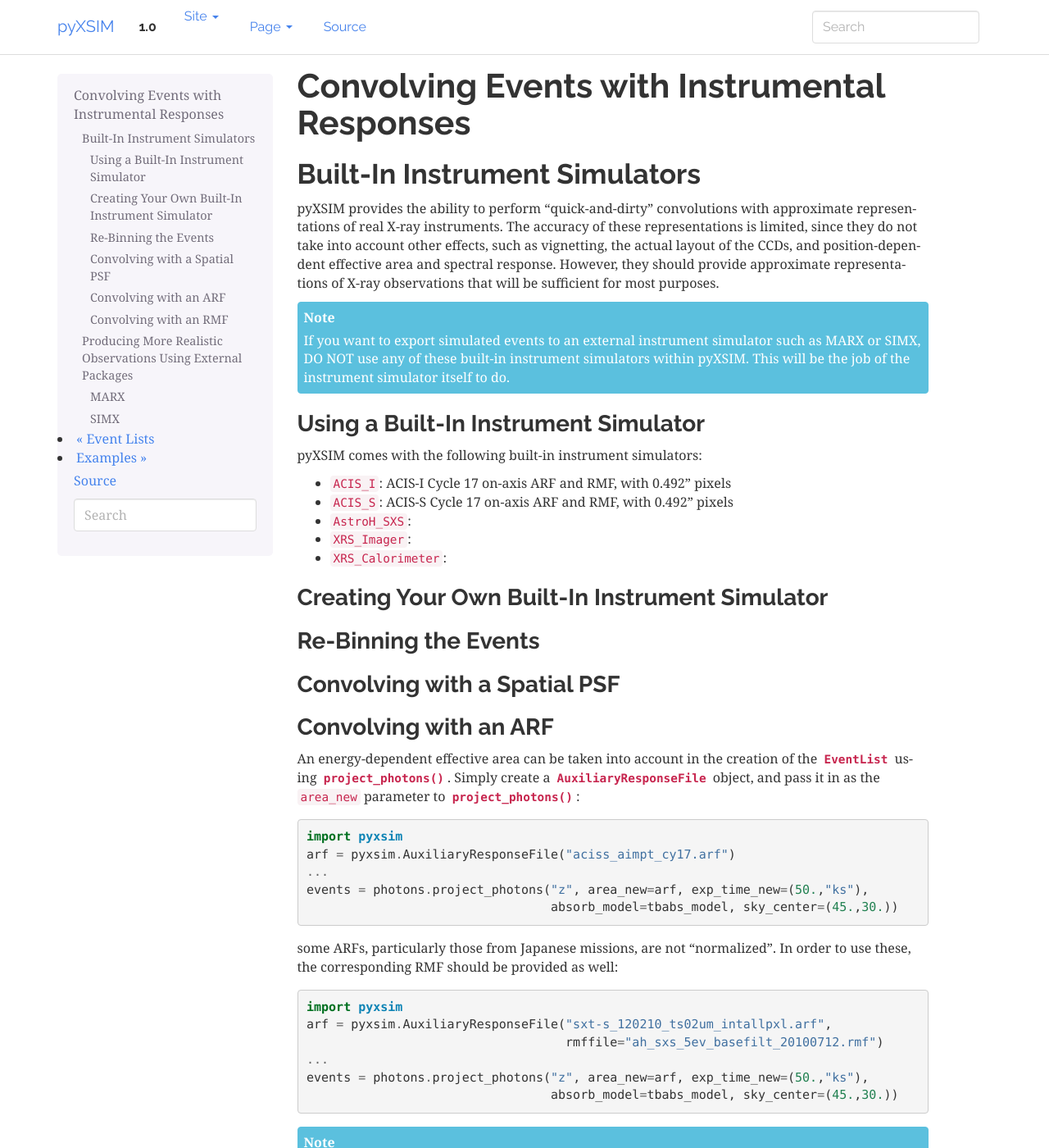
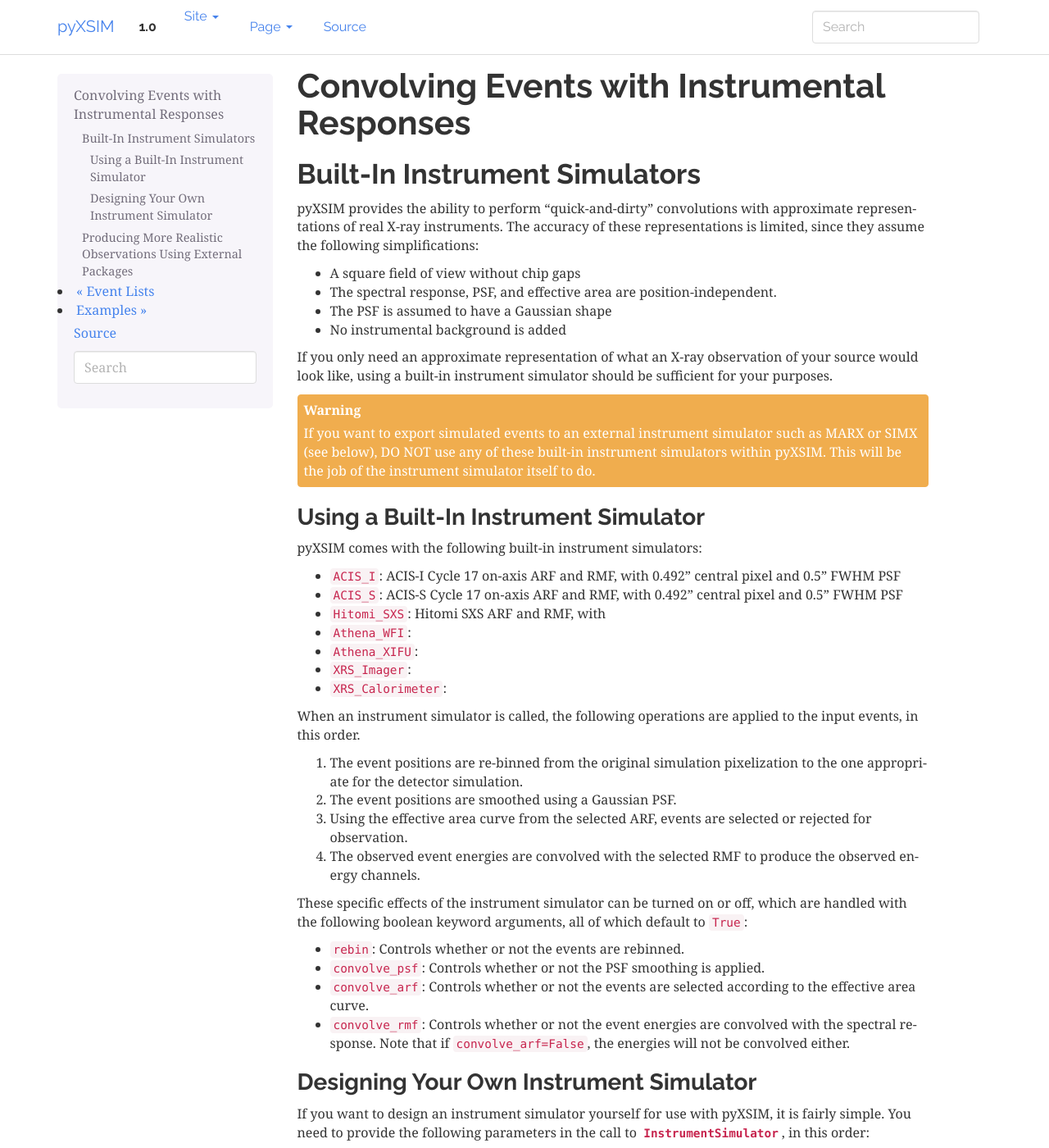
Before and after one commit to jzuhone/pyxsim, a Sphinx documentation site: the page built from doc/source/instruments.rst, in a window 1280 px wide and 1400 px high. Shown: the whole window at 82% size. Built offline with Sphinx 7.4.7, drawn with Linux system fonts in a browser that asks for light colours; some of the changed text lies outside the part shown.

Commit message:
More work on instruments and docs

```diff
--- a/doc/source/instruments.rst
+++ b/doc/source/instruments.rst
@@ -8,84 +8,86 @@ Built-In Instrument Simulators
 
 pyXSIM provides the ability to perform "quick-and-dirty" convolutions with approximate
 representations of real X-ray instruments. The accuracy of these representations is
-limited, since they do not take into account other effects, such as vignetting, the
-actual layout of the CCDs, and position-dependent effective area and spectral response.
-However, they should provide approximate representations of X-ray observations that will
-be sufficient for most purposes.
+limited, since they assume the following simplifications:
 
-.. note::
+* A square field of view without chip gaps
+* The spectral response, PSF, and effective area are position-independent.
+* The PSF is assumed to have a Gaussian shape
+* No instrumental background is added
+
+If you only need an approximate representation of what an X-ray observation of your source
+would look like, using a built-in instrument simulator should be sufficient for your purposes.
+
+.. warning::
 
     If you want to export simulated events to an external instrument simulator
-    such as MARX or SIMX, DO NOT use any of these built-in instrument simulators
-    within pyXSIM. This will be the job of the instrument simulator itself to do.
+    such as MARX or SIMX (see below), DO NOT use any of these built-in instrument
+    simulators within pyXSIM. This will be the job of the instrument simulator itself to do.
 
 Using a Built-In Instrument Simulator
 +++++++++++++++++++++++++++++++++++++
 
 pyXSIM comes with the following built-in instrument simulators:
 
-* ``ACIS_I``: ACIS-I Cycle 17 on-axis ARF and RMF, with 0.492" pixels
-* ``ACIS_S``: ACIS-S Cycle 17 on-axis ARF and RMF, with 0.492" pixels
-* ``AstroH_SXS``:
+* ``ACIS_I``: ACIS-I Cycle 17 on-axis ARF and RMF, with 0.492" central pixel and 0.5" FWHM PSF
+* ``ACIS_S``: ACIS-S Cycle 17 on-axis ARF and RMF, with 0.492" central pixel and 0.5" FWHM PSF
+* ``Hitomi_SXS``: Hitomi SXS ARF and RMF, with
+* ``Athena_WFI``:
+* ``Athena_XIFU``:
 * ``XRS_Imager``:
 * ``XRS_Calorimeter``:
 
-Creating Your Own Built-In Instrument Simulator
-+++++++++++++++++++++++++++++++++++++++++++++++
+When an instrument simulator is called, the following operations are applied to the input events, in
+this order.
 
-Re-Binning the Events
-+++++++++++++++++++++
+1. The event positions are re-binned from the original simulation pixelization to the one appropriate
+   for the detector simulation.
+2. The event positions are smoothed using a Gaussian PSF.
+3. Using the effective area curve from the selected ARF, events are selected or rejected for observation.
+4. The observed event energies are convolved with the selected RMF to produce the observed energy channels.
 
-Convolving with a Spatial PSF
-+++++++++++++++++++++++++++++
+These specific effects of the instrument simulator can be turned on or off, which are handled with the
+following boolean keyword arguments, all of which default to ``True``:
 
-Convolving with an ARF
-++++++++++++++++++++++
+* ``rebin``: Controls whether or not the events are rebinned.
+* ``convolve_psf``: Controls whether or not the PSF smoothing is applied.
+* ``convolve_arf``: Controls whether or not the events are selected according to the effective area curve.
+* ``convolve_rmf``: Controls whether or not the event energies are convolved with the spectral response. Note that
+  if ``convolve_arf=False``, the energies will not be convolved either.
 
-An energy-dependent effective area can be taken into account in the creation of
-the :class:`~pyxsim.event_list.EventList` using :meth:`~pyxsim.photon_list.PhotonList.project_photons`.
-Simply create a :class:`~pyxsim.responses.AuxiliaryResponseFile` object, and
-pass it in as the ``area_new`` parameter to :meth:`~pyxsim.photon_list.PhotonList.project_photons`:
+Designing Your Own Instrument Simulator
++++++++++++++++++++++++++++++++++++++++
+
+If you want to design an instrument simulator yourself for use with pyXSIM, it is fairly simple.
+You need to provide the following parameters in the call to :class:`~pyxsim.instruments.InstrumentSimulator`,
+in this order:
+
+* ``dtheta``: The width of the reference (central) pixel in degrees.
+* ``nx``: The number of resolution elements (pixels) on a side across the field of view.
+* ``psf_scale``:
+* ``arf``: The path to the ARF file you want to use.
+* ``rmf``: The path to the RMF file you want to use.
+
+.. warning::
+
+    It goes without saying that the ARF and RMF you choose MUST be consistent with each other; e.g.,
+    have the same energy binning, etc.
+
+Here we show an example of how to set up an instrument simulator, using the parameters that pyXSIM
+uses for the built-in ACIS-S simulator:
 
 .. code-block:: python
 
-    import pyxsim
-    arf = pyxsim.AuxiliaryResponseFile("aciss_aimpt_cy17.arf")
-    ...
-    events = photons.project_photons("z", area_new=arf, exp_time_new=(50.,"ks"),
-                                     absorb_model=tbabs_model, sky_center=(45.,30.))
+    from pyxsim import InstrumentSimulator
 
-some ARFs, particularly those from Japanese missions, are not "normalized". In order to
-use these, the corresponding RMF should be provided as well:
-
-.. code-block:: python
-
-    import pyxsim
-    arf = pyxsim.AuxiliaryResponseFile("sxt-s_120210_ts02um_intallpxl.arf",
-                                       rmffile="ah_sxs_5ev_basefilt_20100712.rmf")
-    ...
-    events = photons.project_photons("z", area_new=arf, exp_time_new=(50.,"ks"),
-                                     absorb_model=tbabs_model, sky_center=(45.,30.))
-
-.. note::
-
-    Regardless of the origin of the ARF, the effective area curve therein is assumed
-    to be spatially constant.
-
-Convolving with an RMF
-++++++++++++++++++++++
+    ACIS_S = InstrumentSimulator(0.0001366667, 8192, 0.0001388889,
+                                 "aciss_aimpt_cy18.arf",
+                                 "aciss_aimpt_cy18.rmf")
 
 Producing More Realistic Observations Using External Packages
 -------------------------------------------------------------
 
-
-MARX
-++++
-
-As of MARX version 5.3, simulated events can be read in via ``SIMPUT`` files.
-
-
-SIMX
-++++
-
-Events can be inputted into ``SIMX`` by use of a ``SIMPUT`` file.
+If you want to produce a more realistic simulation of a particular instrumental configuration,
+pyXSIM provides options for exporting its event lists to external packages. For MARX and SIMX,
+one can use SIMPUT files. Refer to the relevant documentation for both of those packages for
+more details.
--- a/doc/source/source_models.rst
+++ b/doc/source/source_models.rst
@@ -45,6 +45,7 @@ There are a number of other optional parameters which can be set:
 * ``kT_min``: The minimum temperature in units of keV in the set of temperature bins. Default is 0.0808.
 * ``kT_max``: The maximum temperature in units of keV in the set of temperature bins. Default is 50.0.
 * ``n_kT``: The number of temperature bins to use. Default is 10000.
+* ``kT_scale``: The scaling of the temperature bins, either "linear" or "log". Default: "linear"
 * ``Zmet``: The metallicity. Either a floating-point number for a constant metallicity, or the name of
   a yt field for a spatially-varying metallicity. Default is 0.3.
 * ``method``: The method used to generate the photon energies from the spectrum. Either ``"invert_cdf"``,
--- a/pyxsim/__init__.py
+++ b/pyxsim/__init__.py
@@ -1,4 +1,5 @@
 __version__ = "1.0.0"
+
 from pyxsim.source_models import \
    SourceModel, \
    ThermalSourceModel, \
@@ -26,6 +27,7 @@ from pyxsim.responses import \
     RedistributionMatrixFile
 
 from pyxsim.instruments import \
+    InstrumentSimulator, \
     ACIS_I, ACIS_S, \
     XRS_Imager, XRS_Calorimeter, \
     Hitomi_SXS, Athena_WFI, \
```
Also changed, not shown: doc/source/installing.rst (+12 -3 lines), 1 other file.
